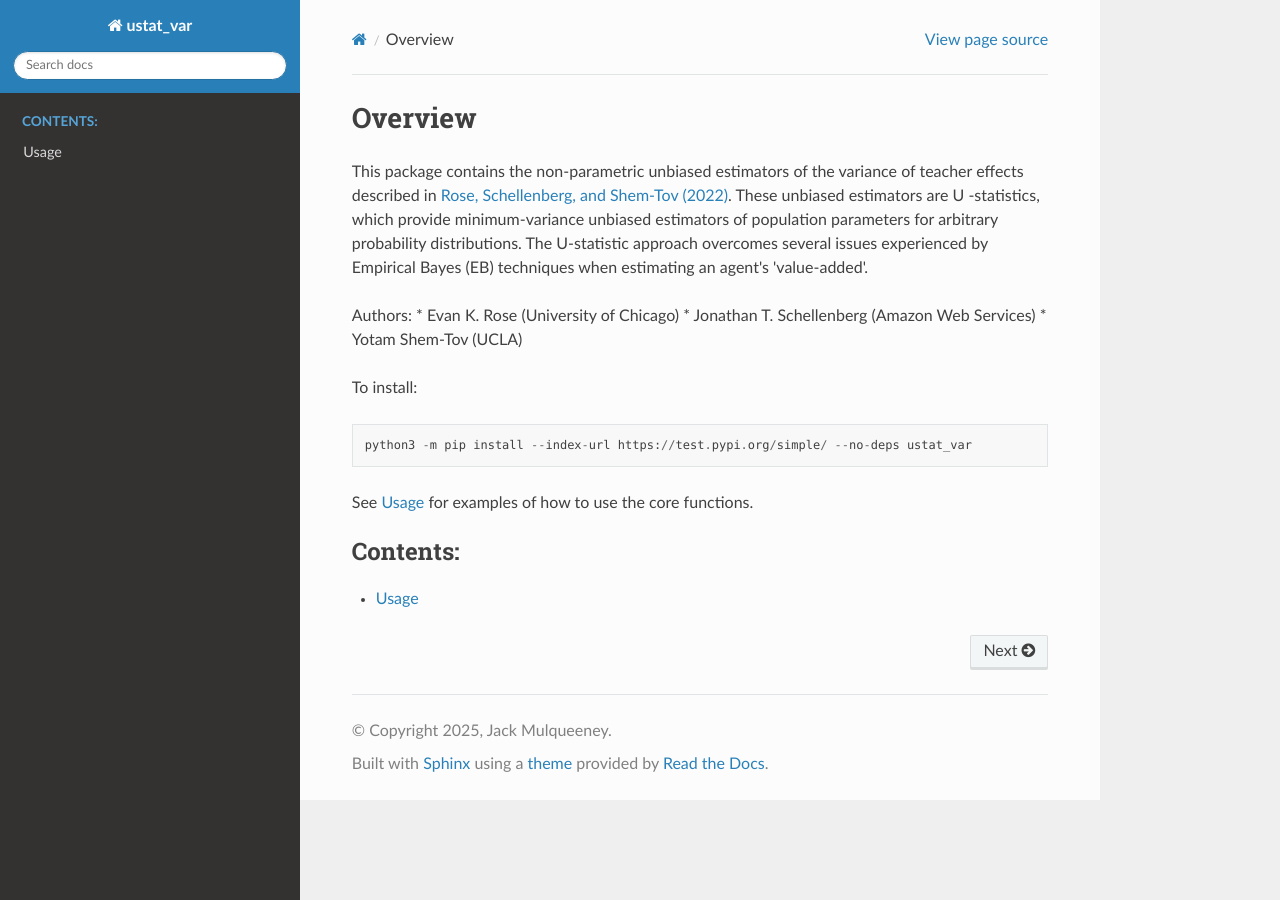
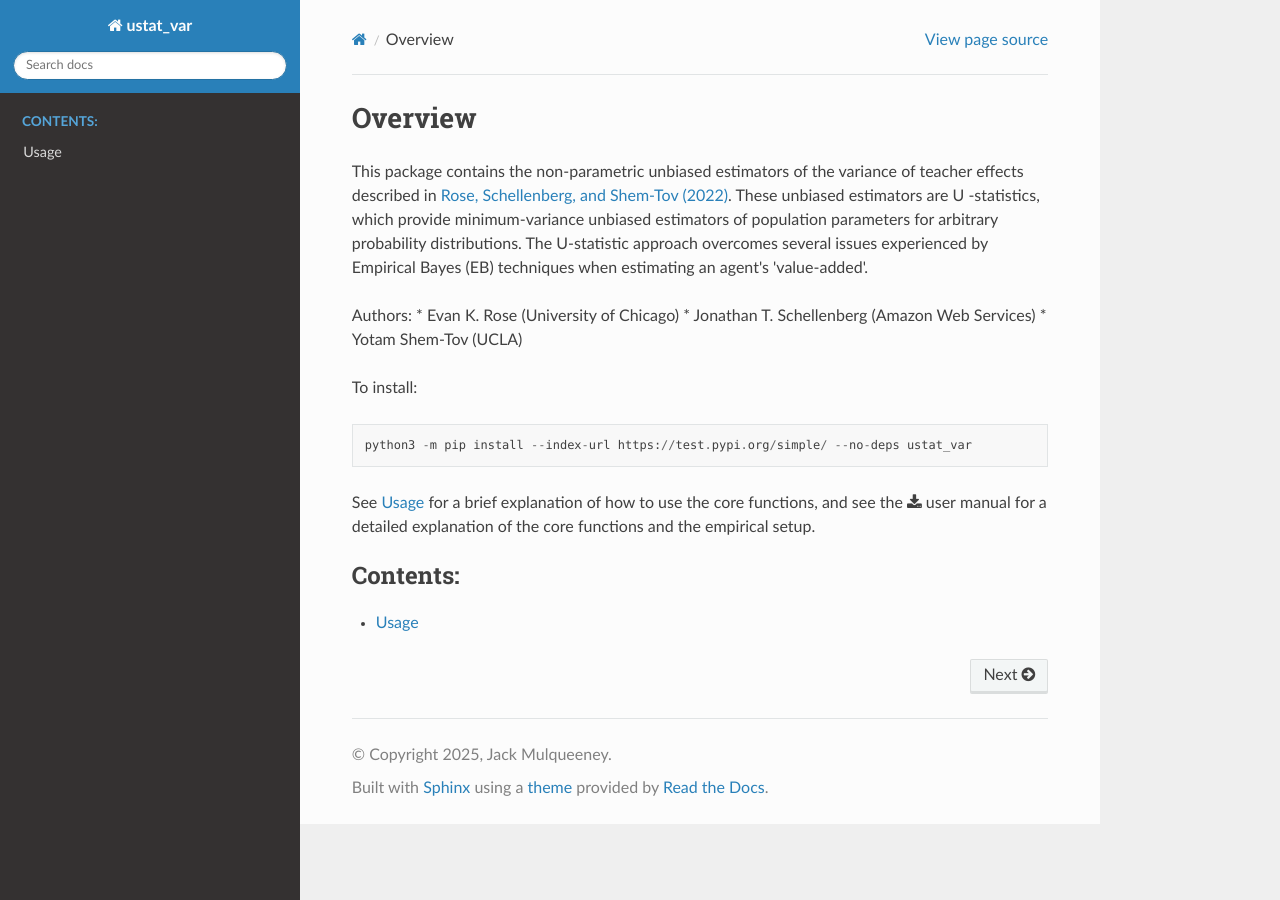
Before and after one commit to jkmulq/ustat_var, a Sphinx documentation site: the page built from docs/source/index.rst, in a window 1280 px wide. Built offline with Sphinx 7.4.7 and the Read the Docs theme 3.1.0, drawn with Linux system fonts in a browser that asks for light colours; pages that are not in the unit, such as notebooks, are missing from menus.

Commit message:
adding user manual link to index and updating link

```diff
--- a/docs/source/index.rst
+++ b/docs/source/index.rst
@@ -19,7 +19,7 @@ To install::
 
     python3 -m pip install --index-url https://test.pypi.org/simple/ --no-deps ustat_var
 
-See :ref:`usage` for examples of how to use the core functions.
+See :ref:`usage` for a brief explanation of how to use the core functions, and see the |user manual| for a detailed explanation of the core functions and the empirical setup.
 
 .. toctree::
    :maxdepth: 1
@@ -27,3 +27,6 @@ See :ref:`usage` for examples of how to use the core functions.
 
    Overview <index>
    Usage <usage>
+
+.. |user manual| replace::
+   :download:`user manual </_downloads/ustat_var_user_manual.pdf>`
--- a/docs/source/usage.rst
+++ b/docs/source/usage.rst
@@ -26,4 +26,4 @@ The second, ustat_samp_covar, estimates the sampling variance/covariance of varc
 You can find further details about each function and the required empirical setup, please see the |user manual|.
 
 .. |user manual| replace::
-   :download:`ustat_var_user_manual.pdf </_downloads/ustat_var_user_manual.pdf>`
+   :download:`user manual </_downloads/ustat_var_user_manual.pdf>`
```
